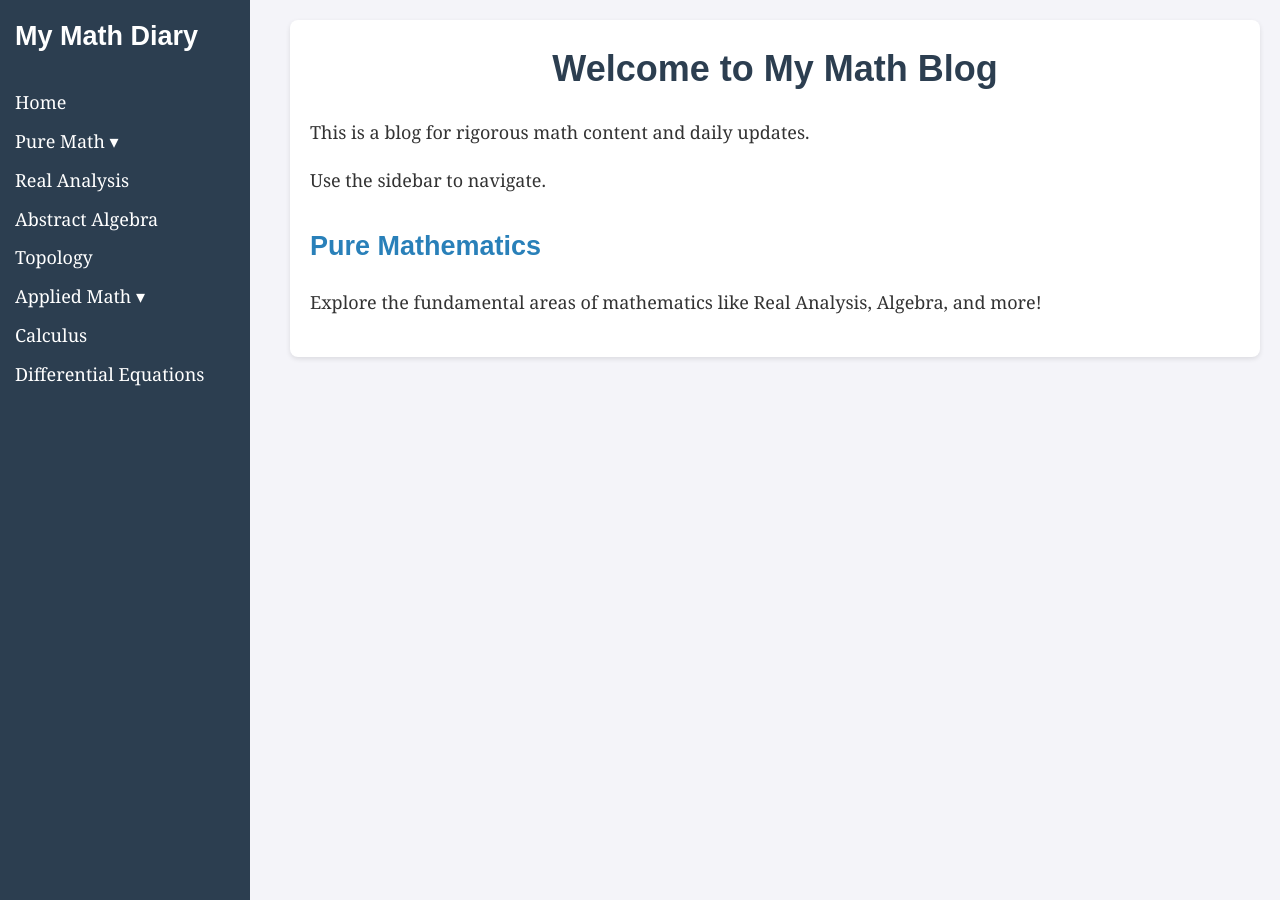
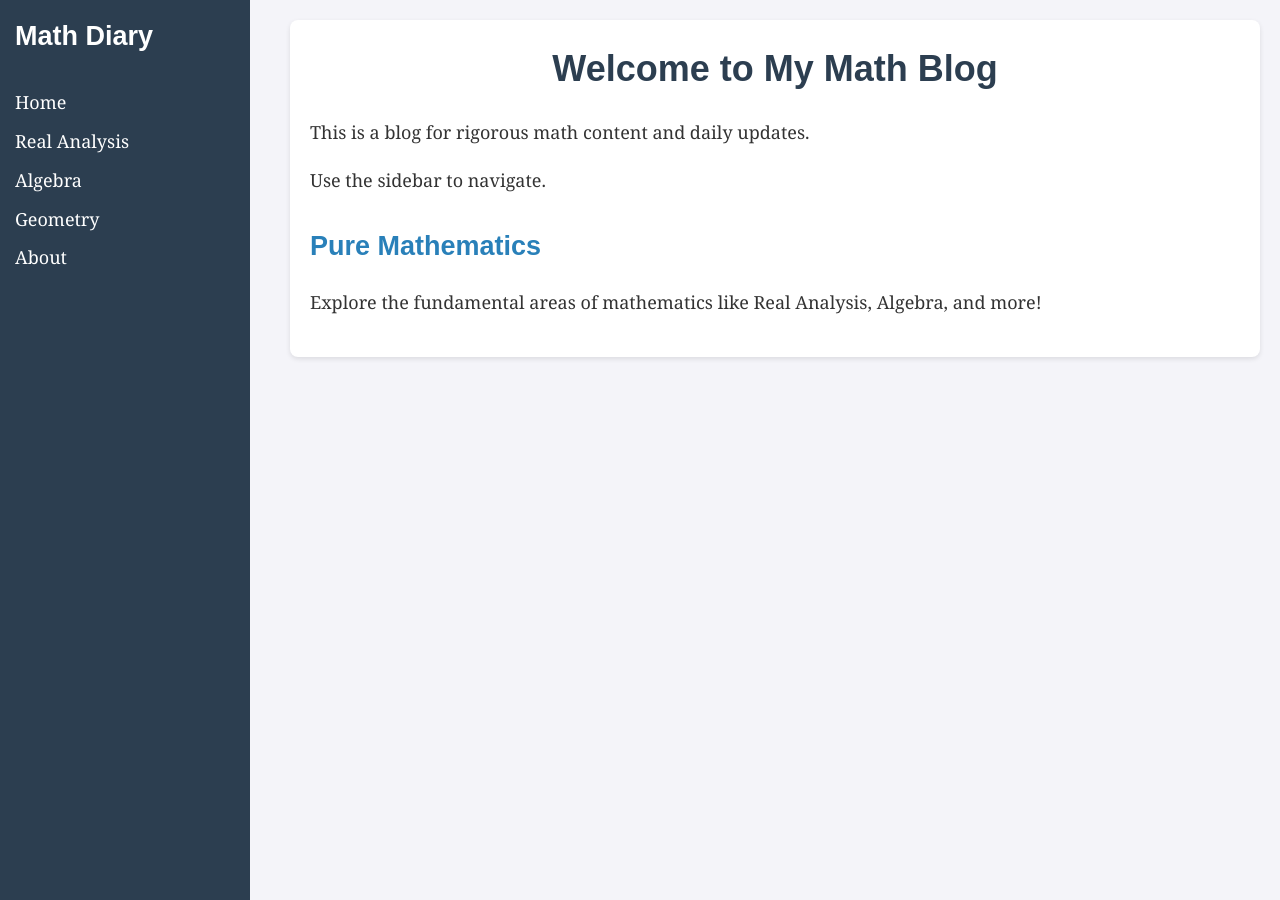
Before and after one commit to GitDisciplined/GitDisciplined.github.io, a Jekyll site: the page built from index.md, in a window 1280 px wide. Built offline with Jekyll 4.4.1, drawn with Linux system fonts in a browser that asks for light colours.

Commit message:
Update sidebar.html

```diff
--- a/_includes/sidebar.html
+++ b/_includes/sidebar.html
@@ -1,26 +1,10 @@
-<nav class="sidebar">
-  <h2>{{ site.title }}</h2>
+<h2>Math Diary</h2>
+<nav>
   <ul>
-    <!-- Home Link -->
-    <li><a href="{{ '/' | relative_url }}">Home</a></li>
-
-    <!-- Pure Math Dropdown -->
-    <li class="has-dropdown">
-      <a href="#">Pure Math ▾</a>
-      <ul class="dropdown">
-        <li><a href="/real-analysis">Real Analysis</a></li>
-        <li><a href="/abstract-algebra">Abstract Algebra</a></li>
-        <li><a href="/topology">Topology</a></li>
-      </ul>
-    </li>
-
-    <!-- Applied Math Dropdown -->
-    <li class="has-dropdown">
-      <a href="#">Applied Math ▾</a>
-      <ul class="dropdown">
-        <li><a href="/calculus">Calculus</a></li>
-        <li><a href="/differential-equations">Differential Equations</a></li>
-      </ul>
-    </li>
+    <li><a href="/">Home</a></li>
+    <li><a href="/categories/real-analysis/">Real Analysis</a></li>
+    <li><a href="/categories/algebra/">Algebra</a></li>
+    <li><a href="/categories/geometry/">Geometry</a></li>
+    <li><a href="/about/">About</a></li>
   </ul>
 </nav>
```
